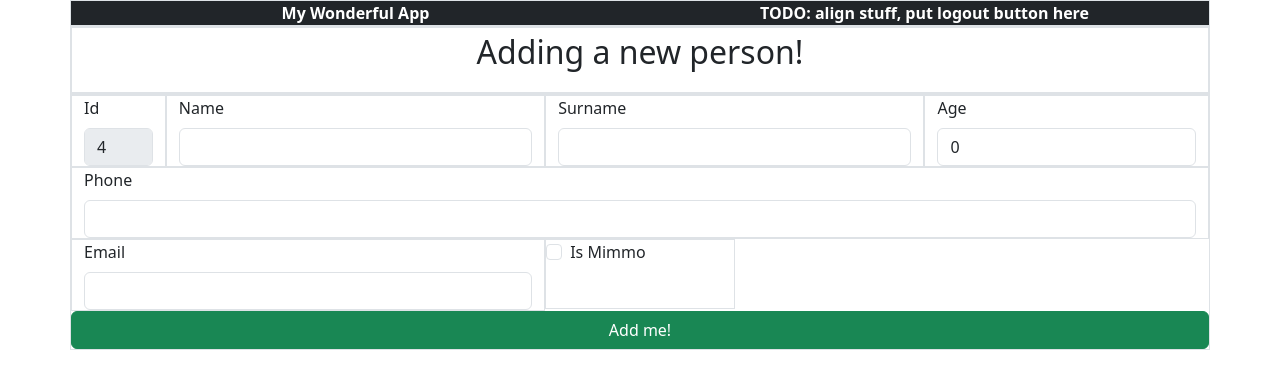
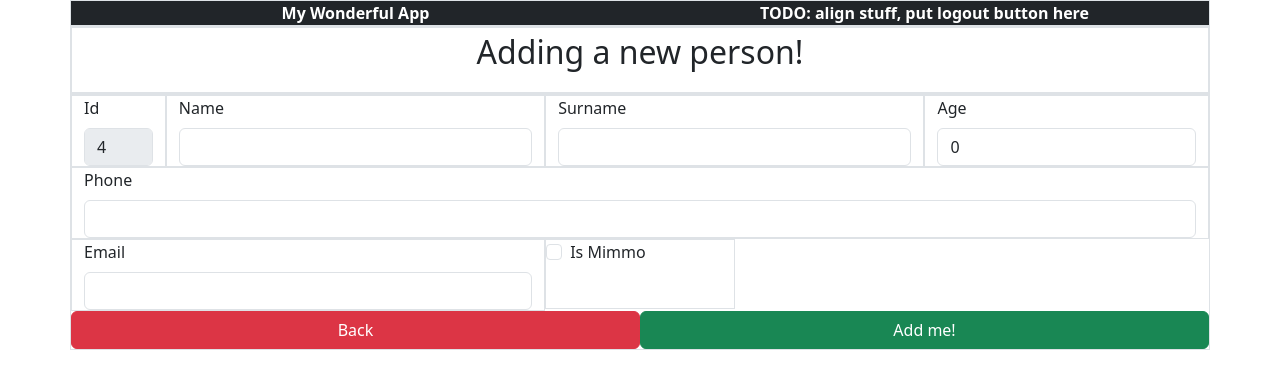
Before and after one commit to Gooddwarf42/AngularLearningThings, an Angular app: page /home/list/add in a window 1280 px wide. Shown: the top 388 px of the page. Built offline with nearby package versions, Linux system fonts and the light colour scheme.

Commit message:
done back button, in the non correct place, but still.

```diff
--- a/src/app/home/add-person/add-person.component.html
+++ b/src/app/home/add-person/add-person.component.html
@@ -47,7 +47,10 @@
       Is Mimmo
     </label>
   </div>
-  <button class="btn btn-success">
+  <button type="button" class="btn btn-danger col-sm-6" (click)="HandleBack()">
+    Back
+  </button>
+  <button class="btn btn-success col-sm-6">
     Add me!
   </button>
 </form>
--- a/src/app/home/add-person/add-person.component.ts
+++ b/src/app/home/add-person/add-person.component.ts
@@ -33,9 +33,19 @@ export class AddPersonComponent {
     }
   )
 
-  handleSubmit(): void {
+  public handleSubmit(): void {
     const personToAdd: Person = this.addPersonFormGroupBello.getRawValue();
     this.personService.addPerson(personToAdd);
     this.router.navigate(['/home/list']);
   }
+
+  public HandleBack() {
+    let confirmValue = true;
+    if (this.addPersonFormGroupBello.dirty) {
+      confirmValue = confirm("Dati non salvati, vuoi uscire?");
+    }
+    if (confirmValue) {
+      this.router.navigate(['/home/list']);
+    }
+  }
 }
```
